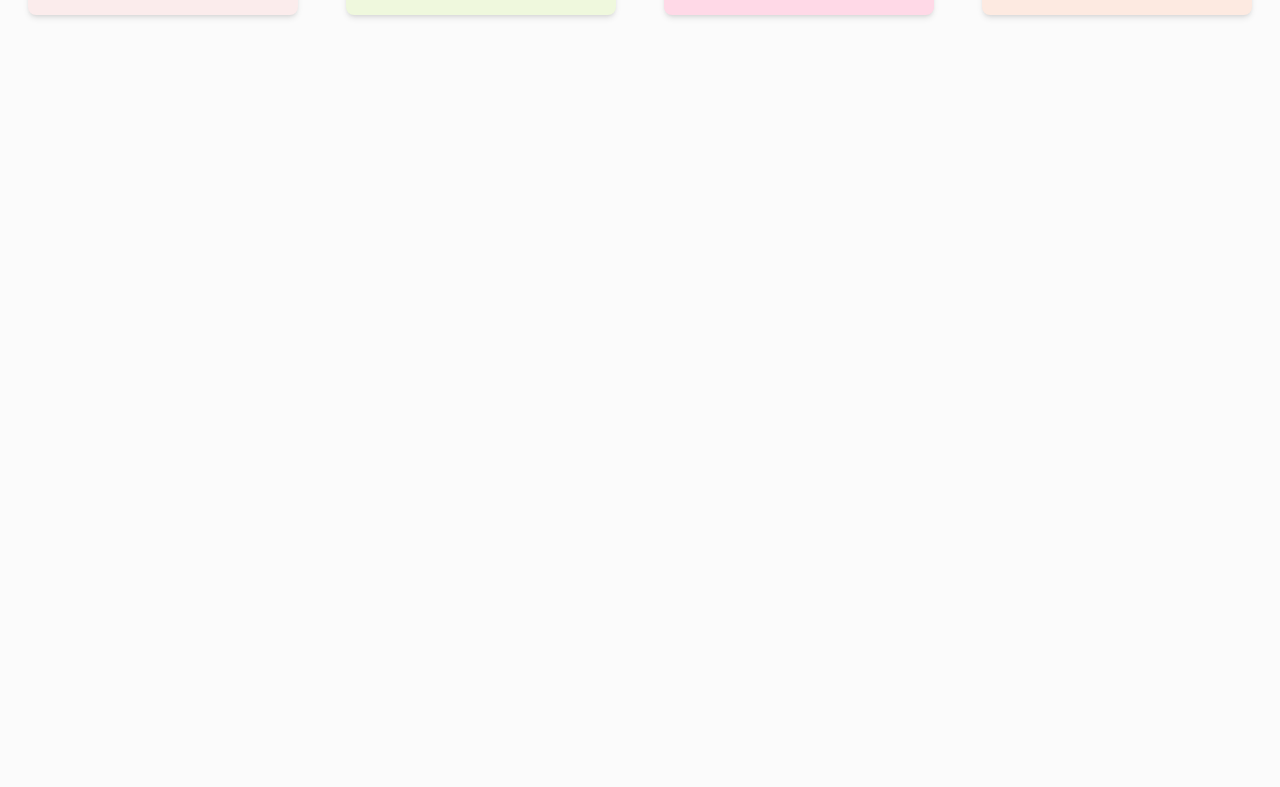
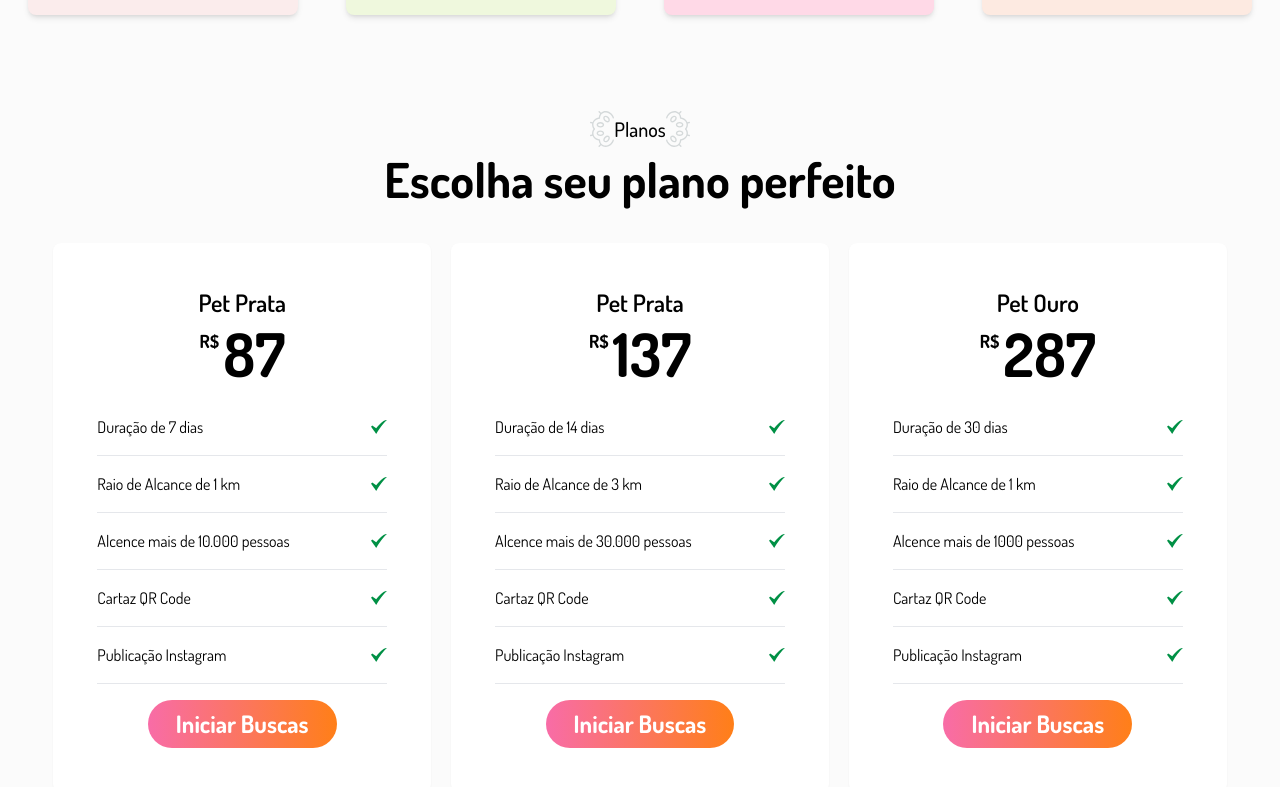
Before and after one commit to natansc-dev/alertapet, a Next.js app: page / in a window 1280 px wide. Shown: the part 1882-2669 px from the top of the page. Before the commit the page ends 1993 px from the top, so only its background shows below. Built offline with nearby package versions, Linux system fonts and the light colour scheme.

Commit message:
falta stripe

```diff
--- a/src/pages/index.tsx
+++ b/src/pages/index.tsx
@@ -11,6 +11,7 @@ import icon1NumberImg from '../assets/icon1.png'
 import icon2NumberImg from '../assets/icon2.png'
 import icon3NumberImg from '../assets/icon3.png'
 import icon4NumberImg from '../assets/icon4.png'
+import checkImg from '../assets/pricing-check.svg'
 
 export default function Home() {
   return (
@@ -103,7 +104,7 @@ export default function Home() {
 
       <div className="bg-[url('../assets/feature-bg.png')] py-32 bg-no-repeat bg-cover text-white">
         <div className="w-full p-0">
-          <div className="flex flex-wrap justify-center w-11/12 mx-auto items-center bg">
+          <div className="flex flex-wrap justify-center w-11/12 mx-auto items-center">
             <div className="mb-7">
               <h2 className="font-bold text-5xl ">Como que funciona?</h2>
             </div>
@@ -213,6 +214,145 @@ export default function Home() {
           </div>
         </div>
       </div>
+
+      <div>
+        <div className="w-11/12 mx-auto">
+          <div className="flex mb-10">
+            <div className="w-full justify-center items-center">
+              <div className="section-title1 text-center">
+                <span className="flex relative justify-center items-center mb-2 text-xl font-medium">
+                  <Image src={pataLImg} alt="" width={24} height={36} />
+                  Planos
+                  <Image src={pataRImg} alt="" width={24} height={36} />
+                </span>
+                <h2 className="text-5xl font-bold">Escolha seu plano perfeito</h2>
+              </div>
+            </div>
+          </div>
+
+          <div className="w-full flex items-center justify-center gap-5">
+            <div className="w-4/12 bg-white rounded-lg shadow-sm p-11">
+              <div className="pricing-card">
+                <div className="text-center mb-4">
+                  <h4 className="text-2xl font-semibold mb-1">
+                    Pet Prata
+                  </h4>
+
+                  <h2 className="flex justify-center items-center text-6xl mb-1  font-bold">
+                    <span className="-mt-[24px] inline-block mr-1 text-lg">R$</span>
+                    87
+                  </h2>
+                </div>
+                <ul>
+                  <li className="flex items-center justify-between border-b-[1px] py-4 font-normal text-base">
+                    Duração de 7 dias
+                    <Image src={checkImg} alt="" width={16} height={14} />
+                  </li>
+                  <li className="flex items-center justify-between border-b-[1px] py-4 font-normal text-base">
+                    Raio de Alcance de 1 km
+                    <Image src={checkImg} alt="" width={16} height={14} />
+                  </li>
+                  <li className="flex items-center justify-between border-b-[1px] py-4 font-normal text-base">
+                    Alcence mais de 10.000 pessoas
+                    <Image src={checkImg} alt="" width={16} height={14} />
+                  </li>
+                  <li className="flex items-center justify-between border-b-[1px] py-4 font-normal text-base">
+                    Cartaz QR Code
+                    <Image src={checkImg} alt="" width={16} height={14} />
+                  </li>
+                  <li className="flex items-center justify-between border-b-[1px] py-4 font-normal text-base">
+                    Publicação Instagram
+                    <Image src={checkImg} alt="" width={16} height={14} />
+                  </li>
+                </ul>
+                <div className="mt-4 flex items-center justify-center">
+                  <a href="#" className="text-2xl text-white font-bold rounded-3xl relative py-2 px-7 bg-gradient-to-r from-[#F86CA7] to-[#FF7F18]">Iniciar Buscas</a>
+                </div>
+              </div>
+            </div>
+
+            <div className="w-4/12 bg-white rounded-lg shadow-sm p-11">
+              <div className="pricing-card">
+                <div className="text-center mb-4">
+                  <h4 className="text-2xl font-semibold mb-1">
+                    Pet Prata
+                  </h4>
+
+                  <h2 className="flex justify-center items-center text-6xl mb-1  font-bold">
+                    <span className="-mt-[24px] inline-block mr-1 text-lg">R$</span>
+                    137
+                  </h2>
+                </div>
+                <ul>
+                  <li className="flex items-center justify-between border-b-[1px] py-4 font-normal text-base">
+                    Duração de 14 dias
+                    <Image src={checkImg} alt="" width={16} height={14} />
+                  </li>
+                  <li className="flex items-center justify-between border-b-[1px] py-4 font-normal text-base">
+                    Raio de Alcance de 3 km
+                    <Image src={checkImg} alt="" width={16} height={14} />
+                  </li>
+                  <li className="flex items-center justify-between border-b-[1px] py-4 font-normal text-base">
+                    Alcence mais de 30.000 pessoas
+                    <Image src={checkImg} alt="" width={16} height={14} />
+                  </li>
+                  <li className="flex items-center justify-between border-b-[1px] py-4 font-normal text-base">
+                    Cartaz QR Code
+                    <Image src={checkImg} alt="" width={16} height={14} />
+                  </li>
+                  <li className="flex items-center justify-between border-b-[1px] py-4 font-normal text-base">
+                    Publicação Instagram
+                    <Image src={checkImg} alt="" width={16} height={14} />
+                  </li>
+                </ul>
+                <div className="mt-4 flex items-center justify-center">
+                  <a href="#" className="text-2xl text-white font-bold rounded-3xl relative py-2 px-7 bg-gradient-to-r from-[#F86CA7] to-[#FF7F18]">Iniciar Buscas</a>
+                </div>
+              </div>
+            </div>
+
+            <div className="w-4/12 bg-white rounded-lg shadow-sm p-11">
+              <div className="pricing-card">
+                <div className="text-center mb-4">
+                  <h4 className="text-2xl font-semibold mb-1">
+                    Pet Ouro
+                  </h4>
+
+                  <h2 className="flex justify-center items-center text-6xl mb-1  font-bold">
+                    <span className="-mt-[24px] inline-block mr-1 text-lg">R$</span>
+                    287
+                  </h2>
+                </div>
+                <ul>
+                  <li className="flex items-center justify-between border-b-[1px] py-4 font-normal text-base">
+                    Duração de 30 dias
+                    <Image src={checkImg} alt="" width={16} height={14} />
+                  </li>
+                  <li className="flex items-center justify-between border-b-[1px] py-4 font-normal text-base">
+                    Raio de Alcance de 1 km
+                    <Image src={checkImg} alt="" width={16} height={14} />
+                  </li>
+                  <li className="flex items-center justify-between border-b-[1px] py-4 font-normal text-base">
+                    Alcence mais de 1000 pessoas
+                    <Image src={checkImg} alt="" width={16} height={14} />
+                  </li>
+                  <li className="flex items-center justify-between border-b-[1px] py-4 font-normal text-base">
+                    Cartaz QR Code
+                    <Image src={checkImg} alt="" width={16} height={14} />
+                  </li>
+                  <li className="flex items-center justify-between border-b-[1px] py-4 font-normal text-base">
+                    Publicação Instagram
+                    <Image src={checkImg} alt="" width={16} height={14} />
+                  </li>
+                </ul>
+                <div className="mt-4 flex items-center justify-center">
+                  <a href="#" className="text-2xl text-white font-bold rounded-3xl relative py-2 px-7 bg-gradient-to-r from-[#F86CA7] to-[#FF7F18]">Iniciar Buscas</a>
+                </div>
+              </div>
+            </div>
+          </div>
+        </div>
+      </div>
     </>
   )
 }
```
Also changed, not shown: src/assets/pricing-X.svg (added), src/assets/pricing-check.svg (added).
